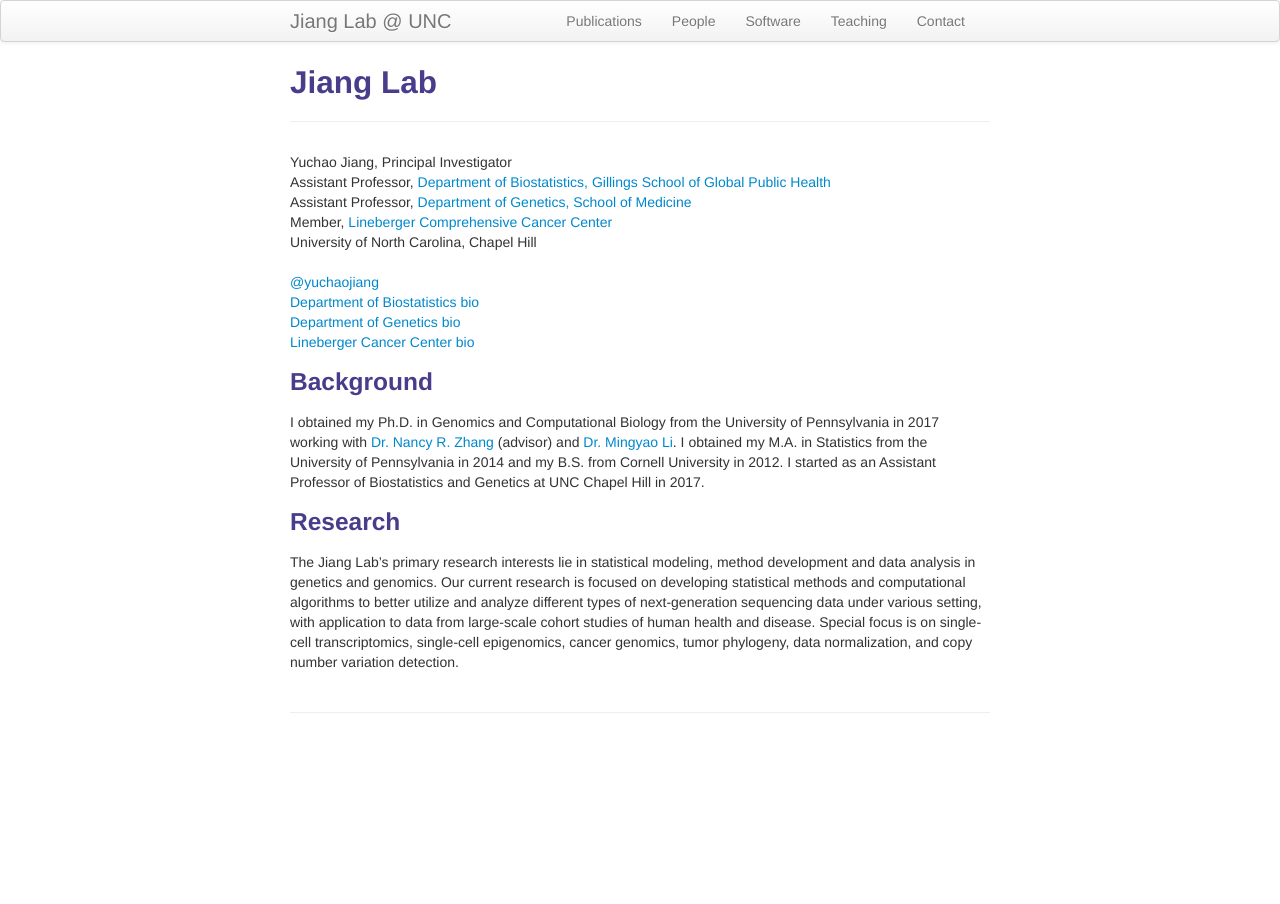
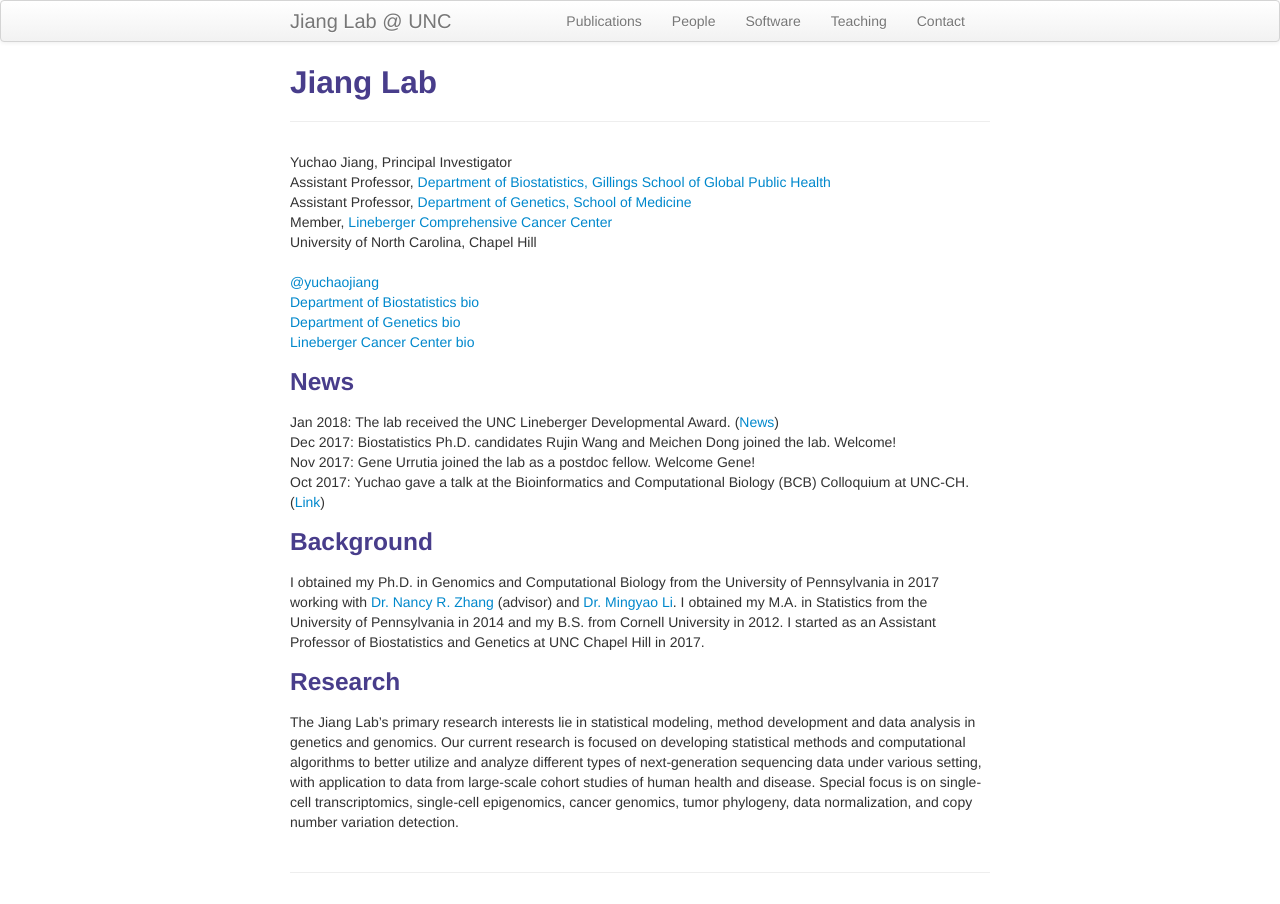
Before and after one commit to yuchaojiang/yuchaojiang.github.io, a Jekyll site: the page built from index.md, in a window 1280 px wide. Built offline with Jekyll 4.4.1, drawn with Linux system fonts in a browser that asks for light colours.

Commit message:
Update index.md

```diff
--- a/index.md
+++ b/index.md
@@ -24,6 +24,15 @@ description: I am an Assistant Professor in the Department of Biostatistics and
     </div>
 </div>
 
+### News
+Jan 2018: The lab received the UNC Lineberger Developmental Award. ([News](https://unclineberger.org/news/lineberger-awards?utm_source=lineup&utm_medium=email&utm_campaign=5))
+<br/>
+Dec 2017: Biostatistics Ph.D. candidates Rujin Wang and Meichen Dong joined the lab. Welcome!
+<br/>
+Nov 2017: Gene Urrutia joined the lab as a postdoc fellow. Welcome Gene!
+<br/>
+Oct 2017: Yuchao gave a talk at the Bioinformatics and Computational Biology (BCB) Colloquium at UNC-CH. ([Link](https://www.med.unc.edu/genetics/events/bcb-colloquium/monday-bcb-colloquium-yuchao-jiang))
+
 
 ###  Background
 
```
